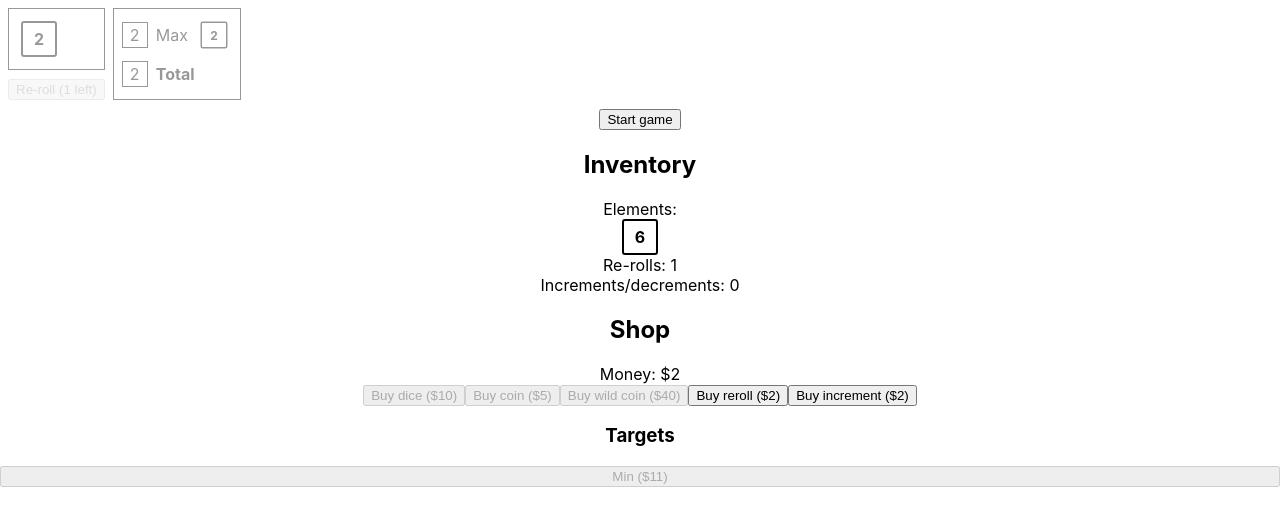
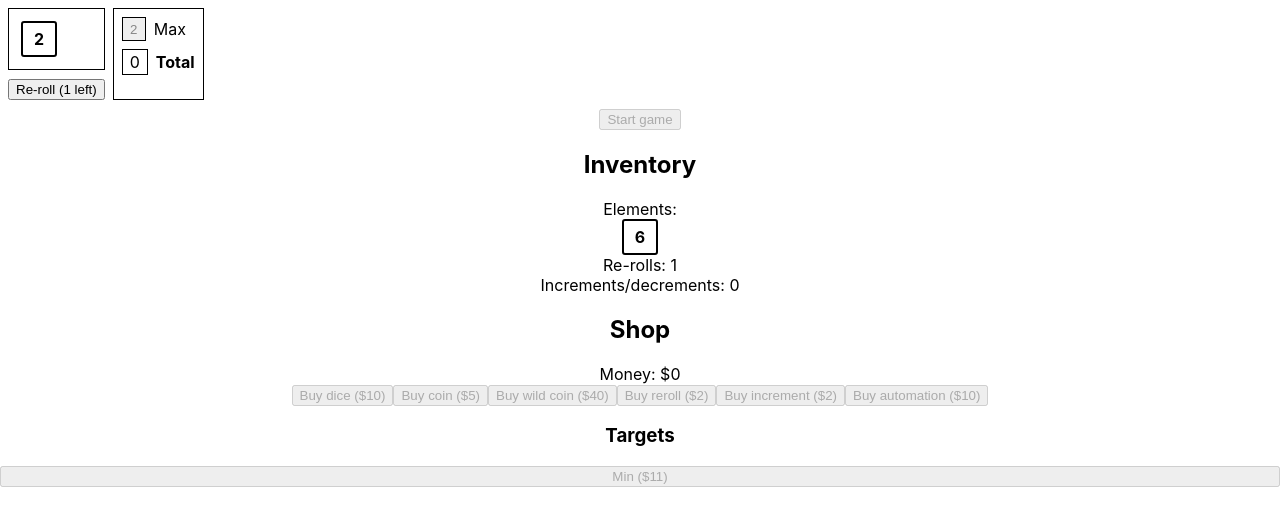
Before and after one commit to nick-hiebl/yahtz-like, a React (Create React App) app: page / in a window 1280 px wide. Shown: the top 526 px of the page. Built offline with nearby package versions, Linux system fonts and the light colour scheme; the HTML template or start-up script is replaced by a standard one.

Commit message:
Allow toggling of automation

```diff
--- a/src/Game/Game.css
+++ b/src/Game/Game.css
@@ -1,3 +1,9 @@
+.game-container {
+    display: flex;
+    flex-direction: column;
+    width: fit-content;
+}
+
 #game-board {
     display: flex;
     flex-direction: row;
--- a/src/Game/Game.tsx
+++ b/src/Game/Game.tsx
@@ -43,12 +43,22 @@ const getRoll = (element: Element): Roll => ({ element, value: element.getValue(
 type GameProps = GameArguments & {
     onComplete: (score: number) => void;
     automationEnabled?: boolean;
+    automationOn: boolean;
+    setAutomationOn: (state: boolean) => void;
 };
 
 const AUTOMATION_DURATION = 5_000;
 
 export const Game = (props: GameProps) => {
-    const { automationEnabled, elements, numIncrements, numRerolls, onComplete } = props;
+    const {
+        automationEnabled,
+        automationOn,
+        elements,
+        numIncrements,
+        numRerolls,
+        onComplete,
+        setAutomationOn,
+    } = props;
 
     const [incsLeft, setIncsLeft] = useState(numIncrements);
     const [rerollsLeft, setRerollsLeft] = useState(numRerolls);
@@ -121,7 +131,7 @@ export const Game = (props: GameProps) => {
     }, [onComplete, isCompleted, targets]);
 
     useEffect(() => {
-        if (isCompleted || !automationEnabled) {
+        if (isCompleted || !automationEnabled || !automationOn) {
             return;
         }
 
@@ -138,9 +148,22 @@ export const Game = (props: GameProps) => {
         return () => {
             clearTimeout(t);
         }
-    }, [automationEnabled, isCompleted, lockTarget, reroll, rerollsLeft, rolls, targets]);
+    }, [automationEnabled, automationOn, isCompleted, lockTarget, reroll, rerollsLeft, rolls, targets]);
 
     return (
+        <div className="game-container">
+            {automationEnabled && (
+                <label>
+                    <input
+                        type="checkbox"
+                        checked={automationOn}
+                        onChange={e => {
+                            setAutomationOn(e.currentTarget.checked);
+                        }}
+                    />
+                    Automation on?
+                </label>
+            )}
             <div id="game-board" data-completed={isCompleted}>
                 <div id="dice-box">
                     <div id="dice-list">
@@ -238,5 +261,6 @@ export const Game = (props: GameProps) => {
                     </div>
                 </div>
             </div>
+        </div>
     );
 };
--- a/src/GameState/index.tsx
+++ b/src/GameState/index.tsx
@@ -50,6 +50,7 @@ const TARGETS: Record<string, Target & TargetShopInfo> = {
 };
 
 const WILD_COIN_COST = 40;
+const AUTOMATION_COST = 10;
 
 const ElementComponent = ({ element }: { element: Element }) => {
     if (element.type === 'dice') {
@@ -67,6 +68,8 @@ export const GameStateComponent = () => {
     const [elements, setElements] = useState<Element[]>(() => {
         return new Array(INITIAL_DICE).fill(0).map(() => createDice(6));
     });
+    const [automationEnabled, setAutomationEnabled] = useState(false);
+    const [automationOn, setAutomationOn] = useState(false);
     const [numRerolls, setRerolls] = useState(1);
     const [numIncrements, setIncrements] = useState(0);
     const [targets, setTargets] = useState<Target[]>([TARGETS.MAX]);
@@ -108,7 +111,9 @@ export const GameStateComponent = () => {
                 key={gameState.gameKey}
                 {...gameState}
                 onComplete={onComplete}
-                automationEnabled
+                automationEnabled={automationEnabled}
+                automationOn={automationEnabled && automationOn}
+                setAutomationOn={setAutomationOn}
             />
             <button
                 disabled={!isComplete}
@@ -188,6 +193,15 @@ export const GameStateComponent = () => {
                 >
                     Buy increment (${nextIncrementCost})
                 </button>
+                <button
+                    disabled={money < AUTOMATION_COST || automationEnabled}
+                    onClick={() => {
+                        setMoney(current => current - AUTOMATION_COST);
+                        setAutomationEnabled(true);
+                    }}
+                >
+                    Buy automation (${AUTOMATION_COST})
+                </button>
                 {buyableTargets.length > 0 && (
                     <div>
                         <h3>Targets</h3>
```
Lines whose indentation alone changed are shown as unchanged.
